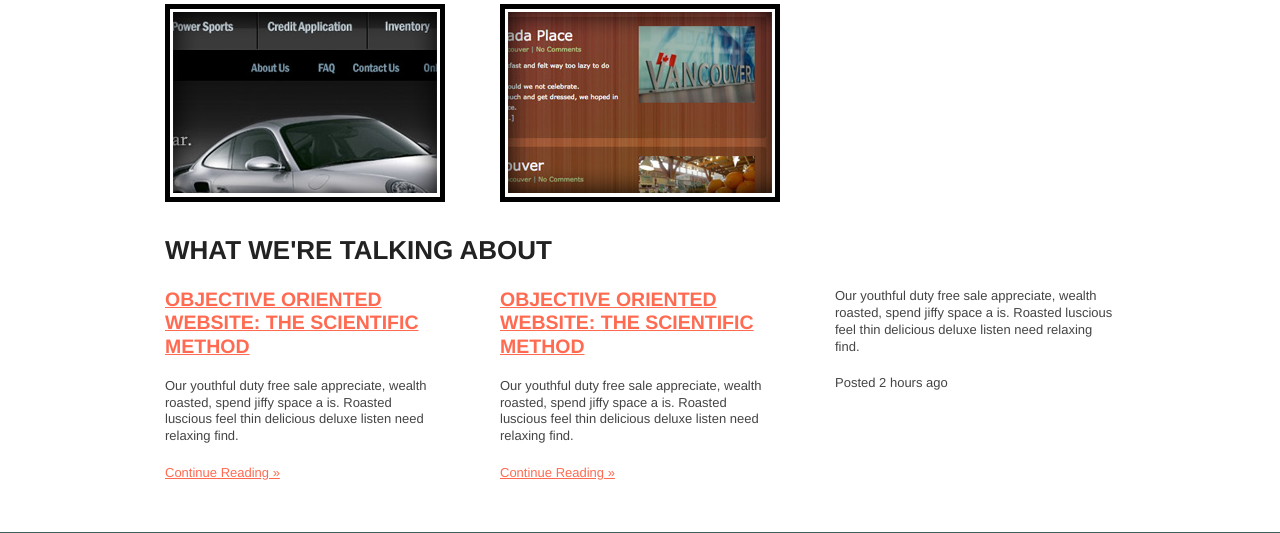
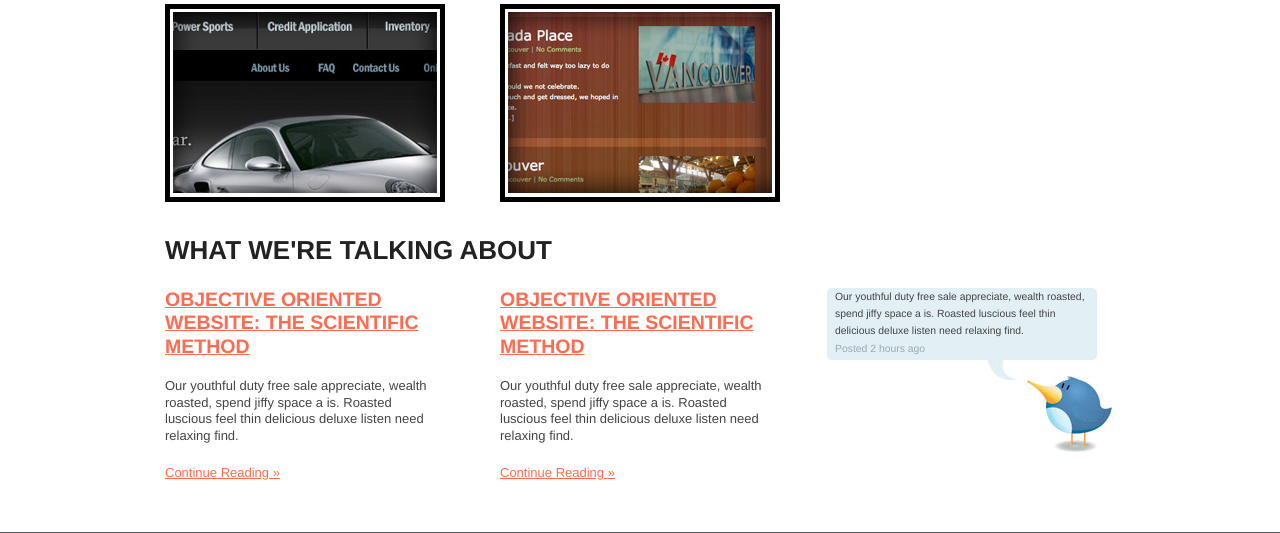
Before and after one commit to jorgepedret/Web-Simians, a WordPress theme: template index.php in a window 1280 px wide. Shown: the part 522-1055 px from the top of the page. Run offline with PHP 8.4 and a stand-in for WordPress, Linux system fonts and the light colour scheme; the site name, menu and one post (Sample post) are stand-ins, and other content is empty; some libraries are stand-ins or nearby versions.

Commit message:
Added twitter post styles

```diff
--- a/css/style.css
+++ b/css/style.css
@@ -1037,6 +1037,23 @@ button {
   line-height: 1.2em;
 }
 
+/* line 400, ../src/style.scss */
+#tweet {
+  background: url(../img/twitter-post.jpg) no-repeat 662px 0;
+  height: 170px;
+}
+/* line 403, ../src/style.scss */
+#tweet p {
+  font-size: 0.8em;
+  padding: 1px 20px 0 0;
+  margin: 0;
+}
+/* line 408, ../src/style.scss */
+#tweet time {
+  font-size: 0.8em;
+  color: #99aab5;
+}
+
 @media all and (orientation:portrait) {}
 @media all and (orientation:landscape) {}
 @media screen and (max-device-width: 480px) {
@@ -1044,46 +1061,46 @@ button {
 }
 
 @media print {
-  /* line 420, ../src/style.scss */
+  /* line 432, ../src/style.scss */
   * {
     background: transparent !important;
     color: #444 !important;
     text-shadow: none !important;
   }
 
-  /* line 421, ../src/style.scss */
+  /* line 433, ../src/style.scss */
   a, a:visited {
     color: #444 !important;
     text-decoration: underline;
   }
 
-  /* line 422, ../src/style.scss */
+  /* line 434, ../src/style.scss */
   a:after {
     content: " (" attr(href) ")";
   }
 
-  /* line 423, ../src/style.scss */
+  /* line 435, ../src/style.scss */
   abbr:after {
     content: " (" attr(title) ")";
   }
 
-  /* line 424, ../src/style.scss */
+  /* line 436, ../src/style.scss */
   .ir a:after {
     content: "";
   }
 
-  /* line 425, ../src/style.scss */
+  /* line 437, ../src/style.scss */
   pre, blockquote {
     border: 1px solid #999;
     page-break-inside: avoid;
   }
 
-  /* line 426, ../src/style.scss */
+  /* line 438, ../src/style.scss */
   thead {
     display: table-header-group;
   }
 
-  /* line 427, ../src/style.scss */
+  /* line 439, ../src/style.scss */
   tr, img {
     page-break-inside: avoid;
   }
@@ -1092,13 +1109,13 @@ button {
     margin: 0.5cm;
 }
 
-  /* line 429, ../src/style.scss */
+  /* line 441, ../src/style.scss */
   p, h2, h3, #slide-show .answer p {
     orphans: 3;
     widows: 3;
   }
 
-  /* line 430, ../src/style.scss */
+  /* line 442, ../src/style.scss */
   h2, h3, #slide-show .answer p {
     page-break-after: avoid;
   }
--- a/src/style.scss
+++ b/src/style.scss
@@ -397,8 +397,20 @@ form {
 	}
 }
 
+#tweet {
+	background: url(../img/twitter-post.jpg) no-repeat 662px 0;
+	height: 170px;
+	p {
+		font-size: 0.8em;
+		padding: 1px 20px 0 0;
+		margin: 0;
+	}
+	time {
+		font-size: 0.8em;
+		color: #99aab5;
+	}
 
-
+}
 
 
 
```
Also changed, not shown: img/twitter-post.jpg (added).
